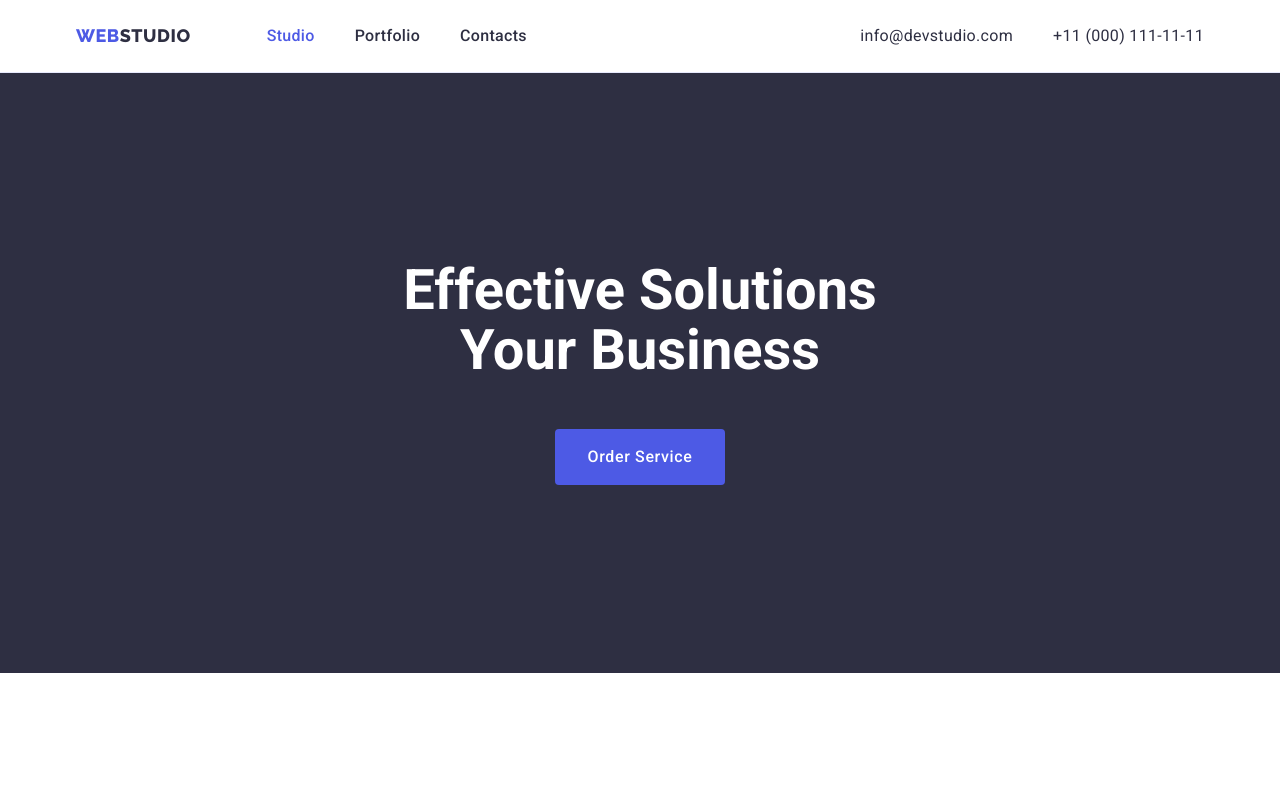
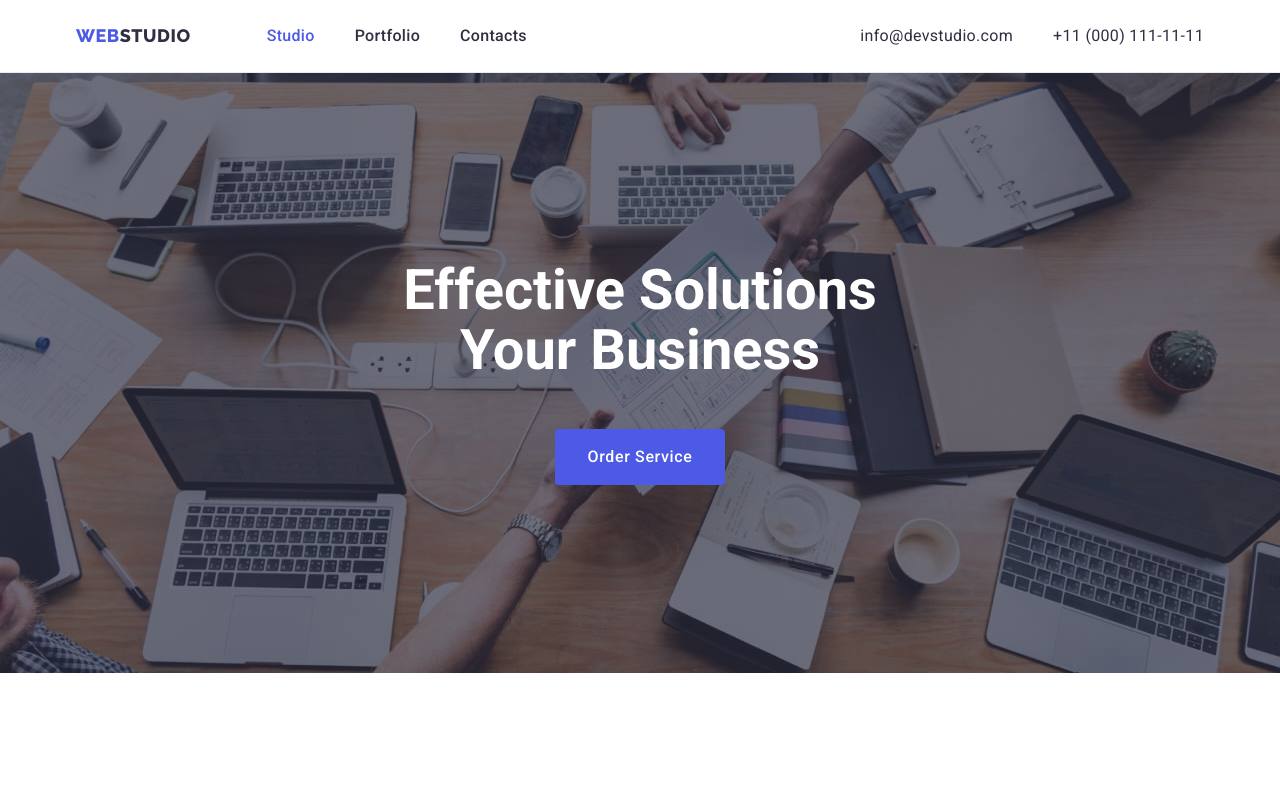
Before and after one commit to AnvjeZH/goit-markup-hw-04, a plain HTML site: page index.html in a window 1280 px wide. Shown: the top 789 px of the page. Drawn offline with nearby package versions, Linux system fonts and the light colour scheme.

Commit message:
hero-bg-img

```diff
--- a/css/styles.css
+++ b/css/styles.css
@@ -198,9 +198,20 @@ body {
 
 /* ======================HERO================================= */
 .hero {
+  max-width: 1440px;
+  height: 600px;
+  margin-right: auto;
+  margin-left: auto;
   padding-top: 188px;
   padding-bottom: 188px;
   background-color: var(--background-color-dark);
+  background-image: linear-gradient(
+      to right,
+      rgba(46, 47, 66, 0.7),
+      rgba(46, 47, 66, 0.7)
+    ),
+    url(../images/hero/hero-people-office.jpg);
+  background-position: center;
 }
 
 .hero-title {
```
Also changed, not shown: images/hero/hero-people-office.jpg (added).
